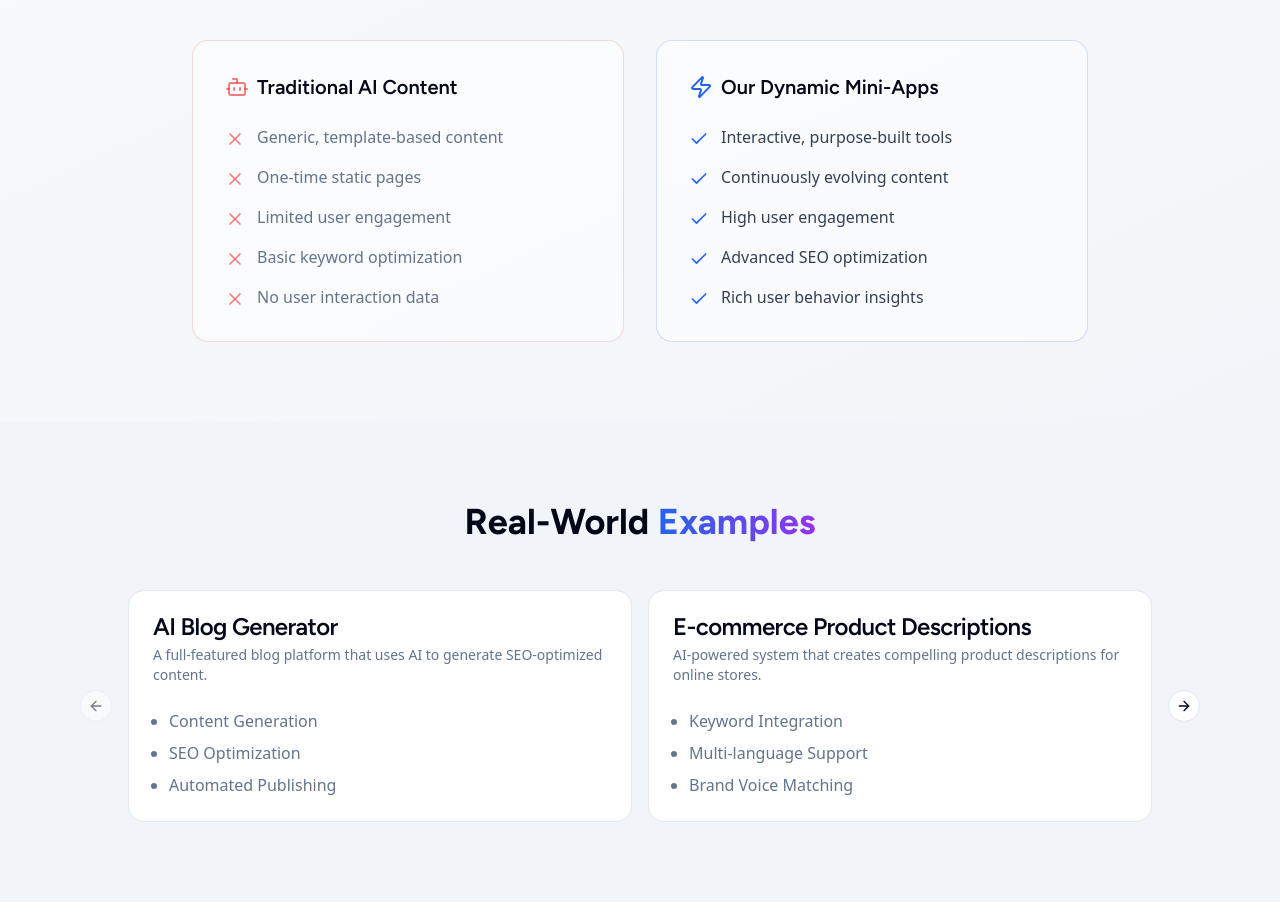
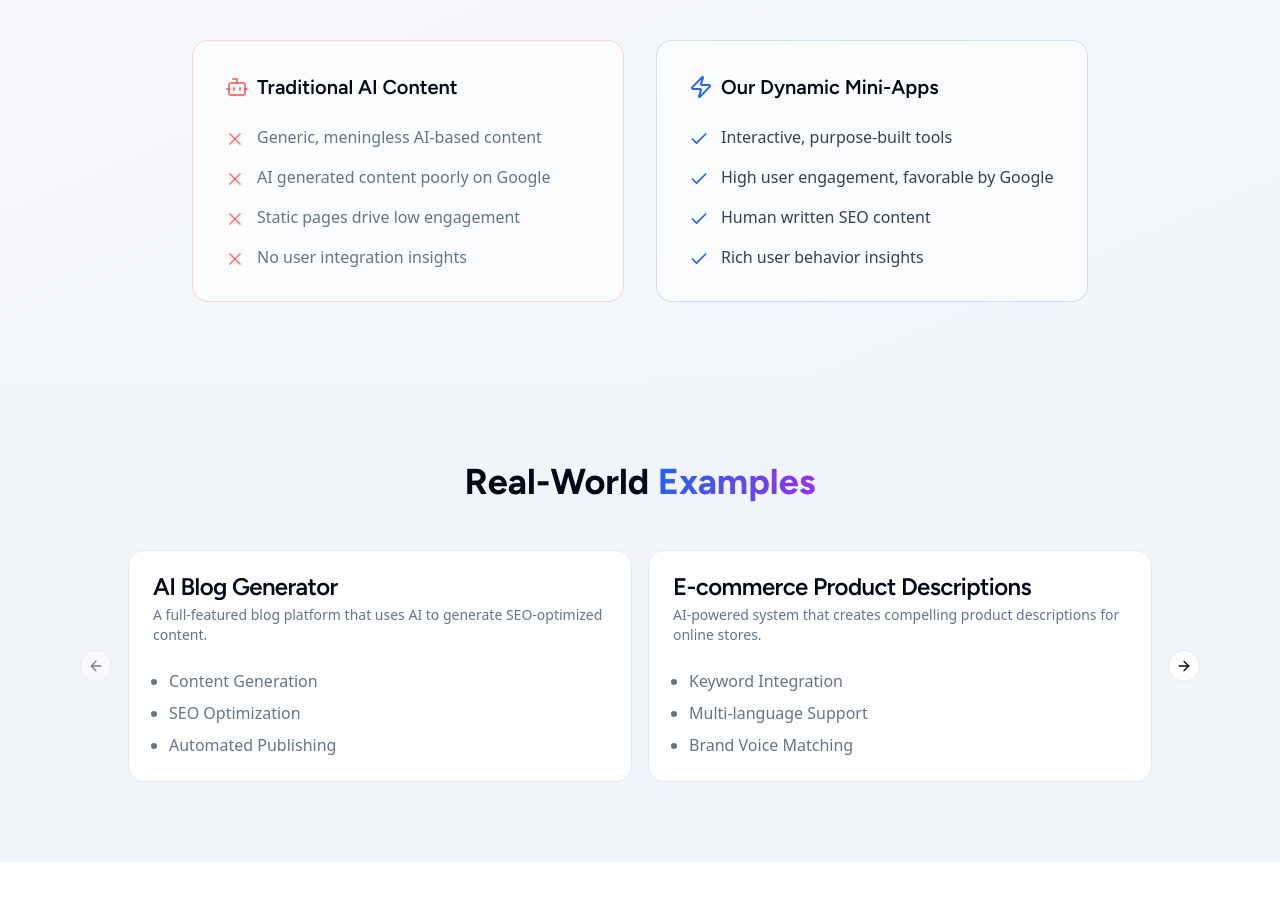
Before and after one commit to writingmate/mini-app-boost, a React (Vite) app: page / in a window 1280 px wide. Shown: the part 2720-3642 px from the top of the page. Built offline with nearby package versions, Linux system fonts and the light colour scheme.

Commit message:
Update ComparisonSection content
Revised the content in the ComparisonSection component to reflect the differences between traditional AI content and dynamic mini-apps, highlighting the benefits of interactivity, user engagement, and SEO optimization.
[skip gpt_engineer]

```diff
--- a/src/components/ComparisonSection.tsx
+++ b/src/components/ComparisonSection.tsx
@@ -22,11 +22,10 @@ export const ComparisonSection = () => {
               </h3>
               <ul className="space-y-4">
                 {[
-                  "Generic, template-based content",
-                  "One-time static pages",
-                  "Limited user engagement",
-                  "Basic keyword optimization",
-                  "No user interaction data"
+                  "Generic, meningless AI-based content",
+                  "AI generated content poorly on Google",
+                  "Static pages drive low engagement",
+                  "No user integration insights"
                 ].map((item) => (
                   <li key={item} className="flex items-start gap-3">
                     <X className="w-5 h-5 text-destructive/70 mt-1 shrink-0" />
@@ -45,9 +44,8 @@ export const ComparisonSection = () => {
               <ul className="space-y-4">
                 {[
                   "Interactive, purpose-built tools",
-                  "Continuously evolving content",
-                  "High user engagement",
-                  "Advanced SEO optimization",
+                  "High user engagement, favorable by Google",
+                  "Human written SEO content",
                   "Rich user behavior insights"
                 ].map((item) => (
                   <li key={item} className="flex items-start gap-3">
```
